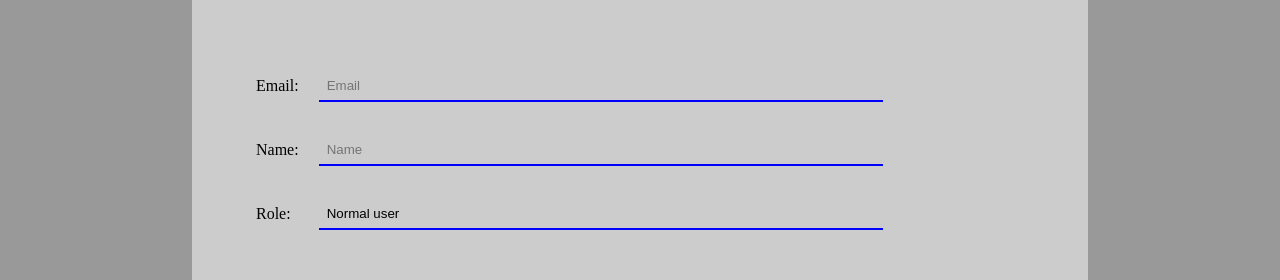
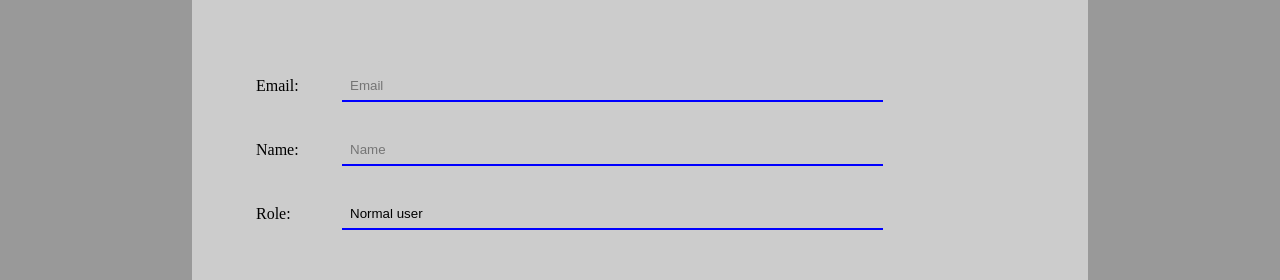
Before and after one commit to KacperKluska/mycinema_front, a React (Create React App) app: page /account in a window 1280 px wide. Shown: the part 223-503 px from the top of the page. Built offline with nearby package versions, Linux system fonts and the light colour scheme.

Commit message:
some changes in data input

```diff
--- a/src/components/DataInput/DataInput.js
+++ b/src/components/DataInput/DataInput.js
@@ -1,9 +1,9 @@
 import "./style.scss";
 
-export default function Datainput({ placeHolder, editable, data, type }) {
+export default function DataInput({ placeHolder, editable, data, type }) {
   return (
     <div className="data">
-      <label>{placeHolder}:</label>
+      <label className="loginLabel">{placeHolder}:</label>
       <input
         className="dataInput"
         type={type}
--- a/src/components/DataInput/style.scss
+++ b/src/components/DataInput/style.scss
@@ -12,6 +12,7 @@
   width: 90%;
   height: 2rem;
   padding: 0.5rem;
+  margin-left: 1rem;
 
   outline: none;
   border: none;
@@ -23,3 +24,7 @@
   border: 2px solid blue;
   background-color: white;
 }
+
+.loginLabel {
+  min-width: 70px;
+}
```
